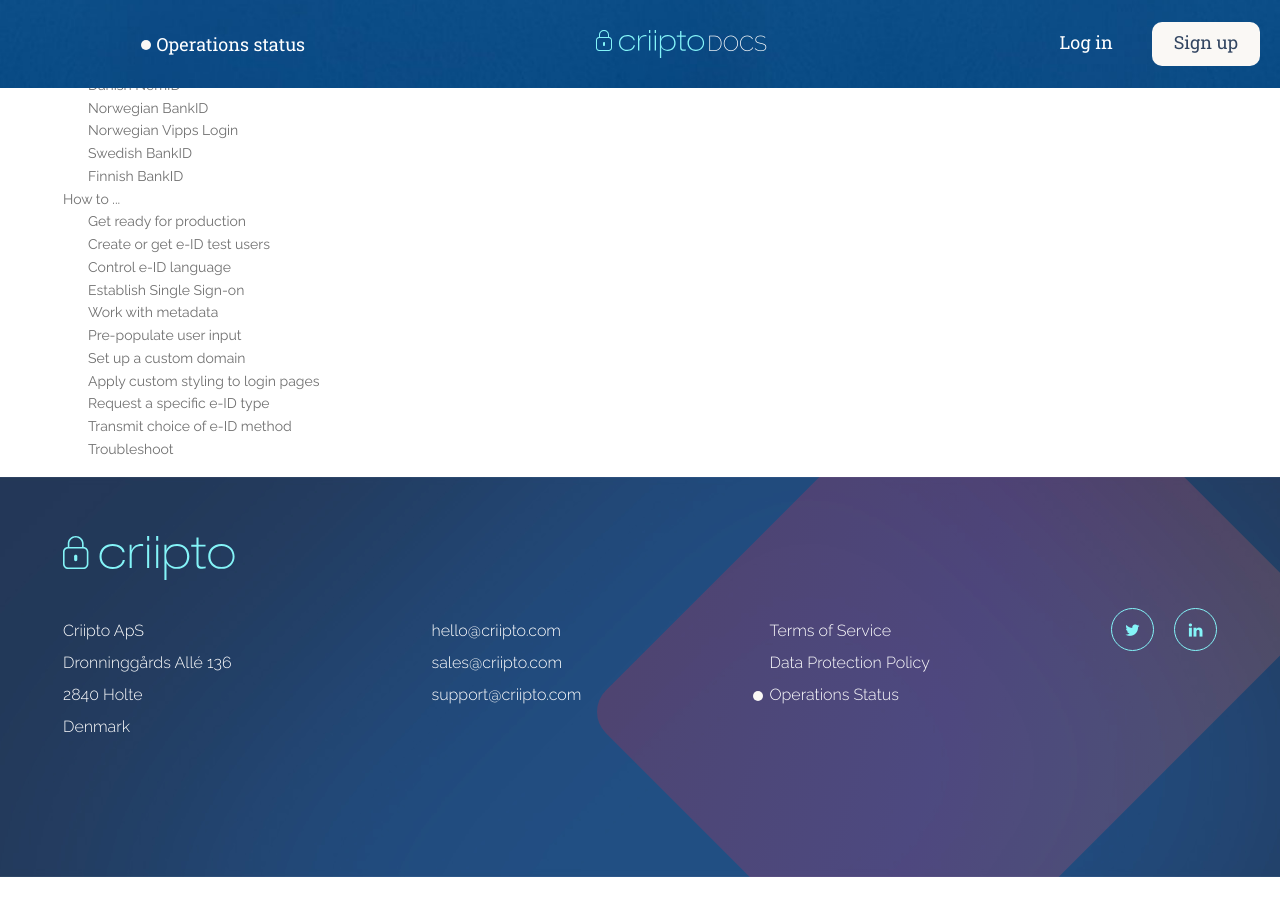
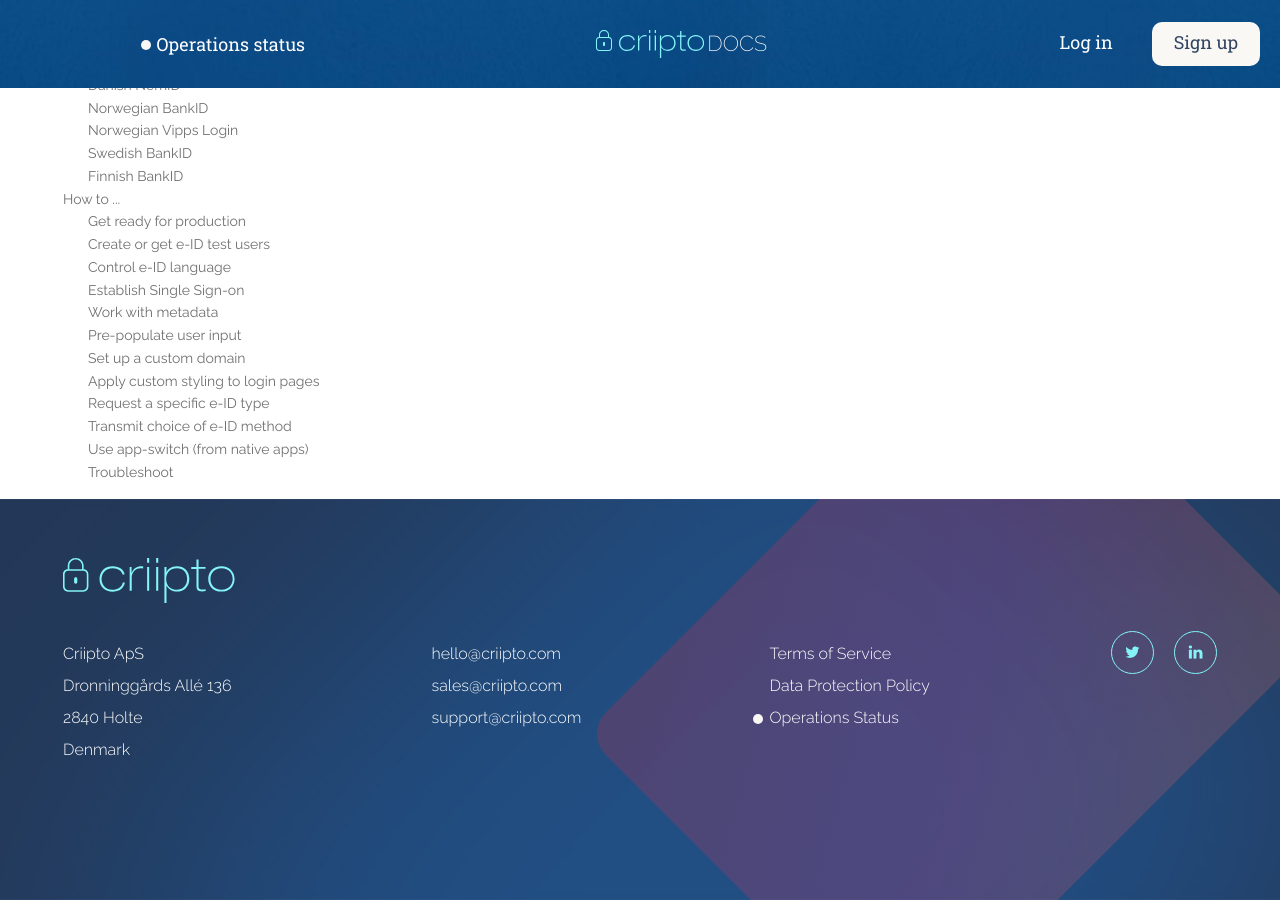
Before and after one commit to criipto/docs-old, a Jekyll site: the page built from index.md, in a window 1280 px wide and 900 px high, scrolled down 675 px. Built offline with Jekyll 4.4.1, drawn with Linux system fonts in a browser that asks for light colours; some web fonts are replaced; before the commit the page ends 1552 px from its top, so only the background shows below that.

Commit message:
Announced new app-switch article in sidebar.

```diff
--- a/_includes/sidebar.html
+++ b/_includes/sidebar.html
@@ -131,6 +131,9 @@
 			<li class="{% if '/how-to/choose-eid-method/' == page.url %}active{% endif %}">
 				<a href="{% link how-to/choose-eid-method.md %}">Transmit choice of e-ID method</a>
 			</li>
+			<li class="{% if '/how-to/appswitch/' == page.url %}active{% endif %}">
+				<a href="{% link how-to/appswitch.md %}">Use app-switch (from native apps)</a>
+			</li>
 			<li class="{% if '/how-to/troubleshoot/' == page.url %}active{% endif %}">
 				<a href="{% link how-to/troubleshoot.md %}">Troubleshoot</a>
 			</li>
```
